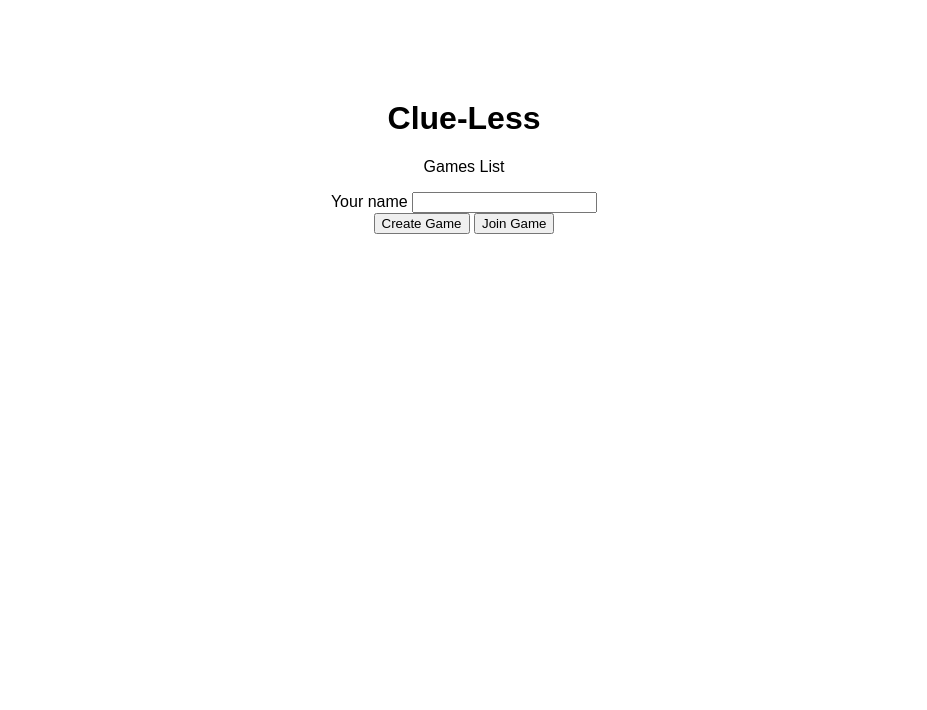
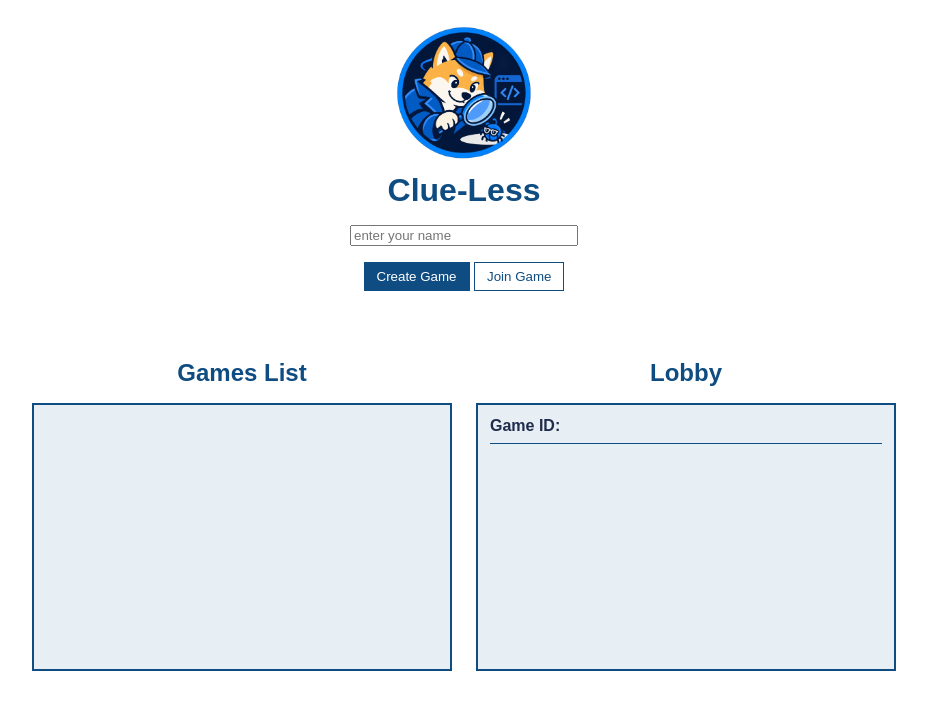
Before and after one commit to danadaners/Clue-Less, a website with bundled scripts: page src/client/index.html in a window 1280 px wide. Shown: the whole page, without its empty margins (176-1103 px from the left). Built offline with nearby package versions, Linux system fonts and the light colour scheme; no server answers.

Commit message:
Lay out the lobby screen so the join field does not shift the lists.
The games list and lobby stay aligned, with room for six players and a scrollable games list.

```diff
--- a/src/client/index.html
+++ b/src/client/index.html
@@ -5,14 +5,99 @@
   <meta name="viewport" content="width=device-width, initial-scale=1.0">
   <title>Clue-Less</title>
   <style>
+    :root {
+      --classic-blue: #0F4C81;
+      --dark-blue: #202C4C;
+    }
     body {
       font-family: Arial, sans-serif;
       text-align: center;
-      margin-top: 100px;
+      margin: 24px;
+      background: #fff;
+      color: var(--dark-blue);
     }
+    .logo {
+      display: block;
+      width: 140px;
+      height: auto;
+      margin: 0 auto 8px;
+    }
+    h1,
+    h2 {
+      margin: 0 0 16px;
+      color: var(--classic-blue);
+    }
+    .name-field {
+      margin-bottom: 16px;
+    }
+    #display-name {
+      display: block;
+      width: 220px;
+      margin: 0 auto;
+    }
+    .btn {
+      background: #fff;
+      color: var(--classic-blue);
+      border: 1px solid var(--classic-blue);
+      padding: 6px 12px;
+    }
+    .btn--primary {
+      background: var(--classic-blue);
+      color: #fff;
+    }
+    .boards {
+      display: flex;
+      gap: 24px;
+      align-items: flex-start;
+      justify-content: center;
+      margin-top: 20px;
+    }
+    .join-panel {
+      margin-top: 16px;
+      min-height: 32px;
+      visibility: hidden;
+    }
+    .join-panel.is-open {
+      visibility: visible;
+    }
+    .board {
+      flex: 1 1 280px;
+      max-width: 420px;
+    }
+    #game-list,
     #player-list {
       list-style: none;
-      padding: 0;
+      padding: 12px;
+      margin: 0;
+      min-height: 240px;
+      background-color: #e7eef4;
+      border: 2px solid var(--classic-blue);
+      text-align: left;
+    }
+    #game-list {
+      height: 240px;
+      overflow-y: auto;
+    }
+    #game-list li {
+      display: flex;
+      justify-content: space-between;
+      align-items: baseline;
+      gap: 12px;
+    }
+    #game-list li + li,
+    #player-list li + li {
+      margin-top: 6px;
+    }
+    .game-code {
+      color: var(--classic-blue);
+      font-weight: 700;
+    }
+    .game-id-row {
+      padding-bottom: 8px;
+      margin-bottom: 8px;
+      border-bottom: 1px solid var(--classic-blue);
+      color: var(--dark-blue);
+      font-weight: 700;
     }
     .error {
       color: #9b1c1c;
@@ -20,26 +105,23 @@
   </style>
 </head>
 <body>
+  <img class="logo" src="assets/ncc-logo.png" alt="No Clue Crew logo">
   <h1>Clue-Less</h1>
-    <!-- Main page -->
-    <label>Games List</label>
-    <ul id="game-list" style="background-color: #abfffb;"></ul>
+
+  <div class="name-field">
+    <input id="display-name" type="text" maxlength="20" autocomplete="nickname" placeholder="enter your name" aria-label="Enter your name">
+  </div>
 
   <section id="home-view" class="view">
     <div class="card home-card">
-
-        <label for="display-name">Your name</label>
-        <input id="display-name" type="text" maxlength="20" autocomplete="nickname">
-
       <div class="button-row">
         <button id="create-btn" class="btn btn--primary">Create Game</button>
         <button id="join-btn" class="btn">Join Game</button>
       </div>
 
-        <div id="join-panel" class="join-panel" hidden>
-          <label for="game-id">Game ID</label>
+      <div id="join-panel" class="join-panel">
         <div class="input-row">
-            <input id="game-id" type="text" autocomplete="off" placeholder="Enter the host's Game ID">
+          <input id="game-id" type="text" autocomplete="off" placeholder="enter the game id" aria-label="Enter the game id">
           <button id="join-submit-btn" class="btn btn--primary">Join</button>
         </div>
       </div>
@@ -48,11 +130,19 @@
     </div>
   </section>
 
-    <section id="lobby-view" hidden>
+  <div class="boards">
+    <section class="board">
+      <h2>Games List</h2>
+      <ul id="game-list"></ul>
+    </section>
+
+    <section id="lobby-view" class="board">
       <h2>Lobby</h2>
-      <p>Game ID: <strong id="lobby-game-id"></strong></p>
-      <ul id="player-list"></ul>
+      <ul id="player-list">
+        <li id="lobby-game-row" class="game-id-row">Game ID: <strong id="lobby-game-id"></strong></li>
+      </ul>
     </section>
+  </div>
 
   <script src="/socket.io/socket.io.js"></script>
   <script type="module" src="index.js"></script>
--- a/src/client/index.js
+++ b/src/client/index.js
@@ -33,7 +33,8 @@ function showLobby(gameId) {
 }
 
 function renderPlayers(players) {
-  playerList.replaceChildren();
+  const gameRow = $("lobby-game-row");
+  playerList.replaceChildren(gameRow);
   for (const player of players) {
     const li = document.createElement("li");
     li.textContent = player.isHost ? `${player.name} (host)` : player.name;
@@ -61,7 +62,7 @@ createBtn.addEventListener("click", () => {
 });
 
 joinBtn.addEventListener("click", () => {
-  joinPanel.hidden = !joinPanel.hidden;
+  joinPanel.classList.toggle("is-open");
 });
 
 joinSubmitBtn.addEventListener("click", () => {
@@ -98,11 +99,12 @@ socket.on("gameList", (games) => {
 
   for (const { gameId, host } of games) {
     const li = document.createElement("li");
-    li.textContent = `${host}'s game`;
-    const id = document.createElement("div");
-    id.className = "muted";
+    const name = document.createElement("span");
+    name.textContent = `${host}'s game`;
+    const id = document.createElement("span");
+    id.className = "game-code";
     id.textContent = gameId;
-    li.appendChild(id);
+    li.append(name, id);
     list.appendChild(li);
   }
 });
```
Also changed, not shown: src/client/assets/ncc-logo.png (added). Lines whose indentation alone changed are shown as unchanged.
